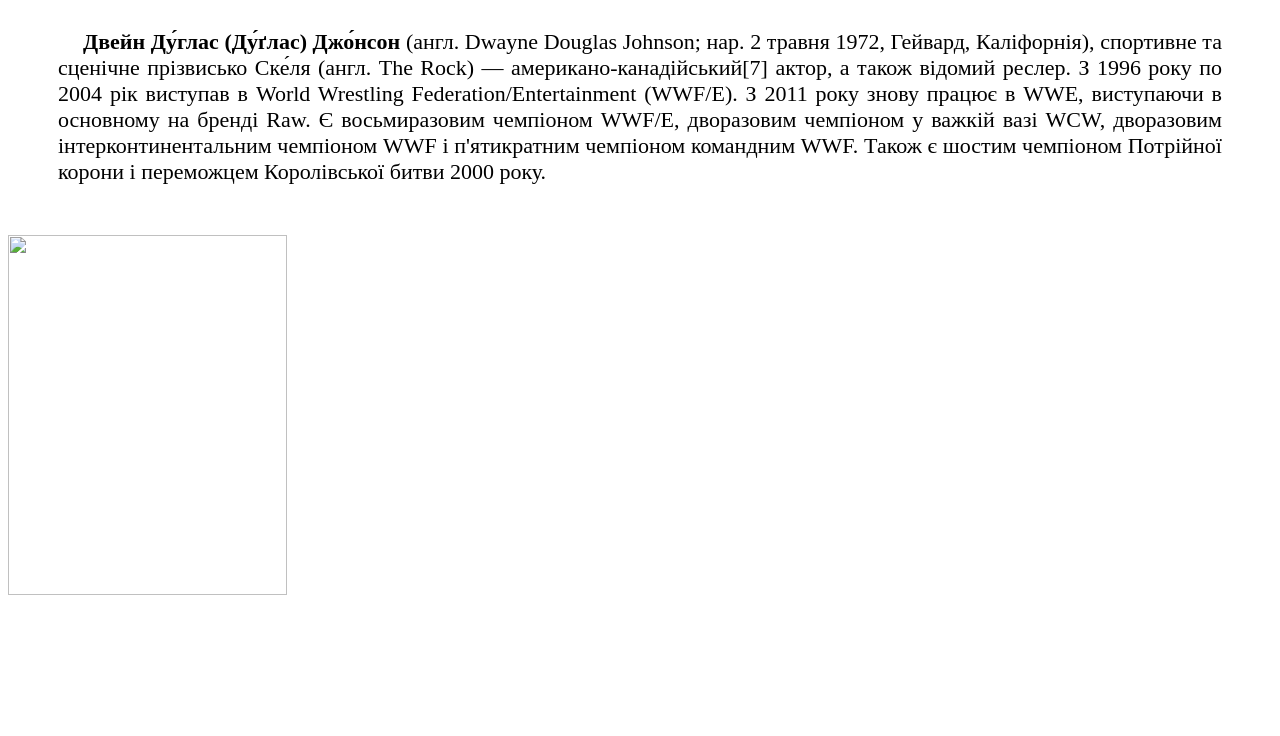
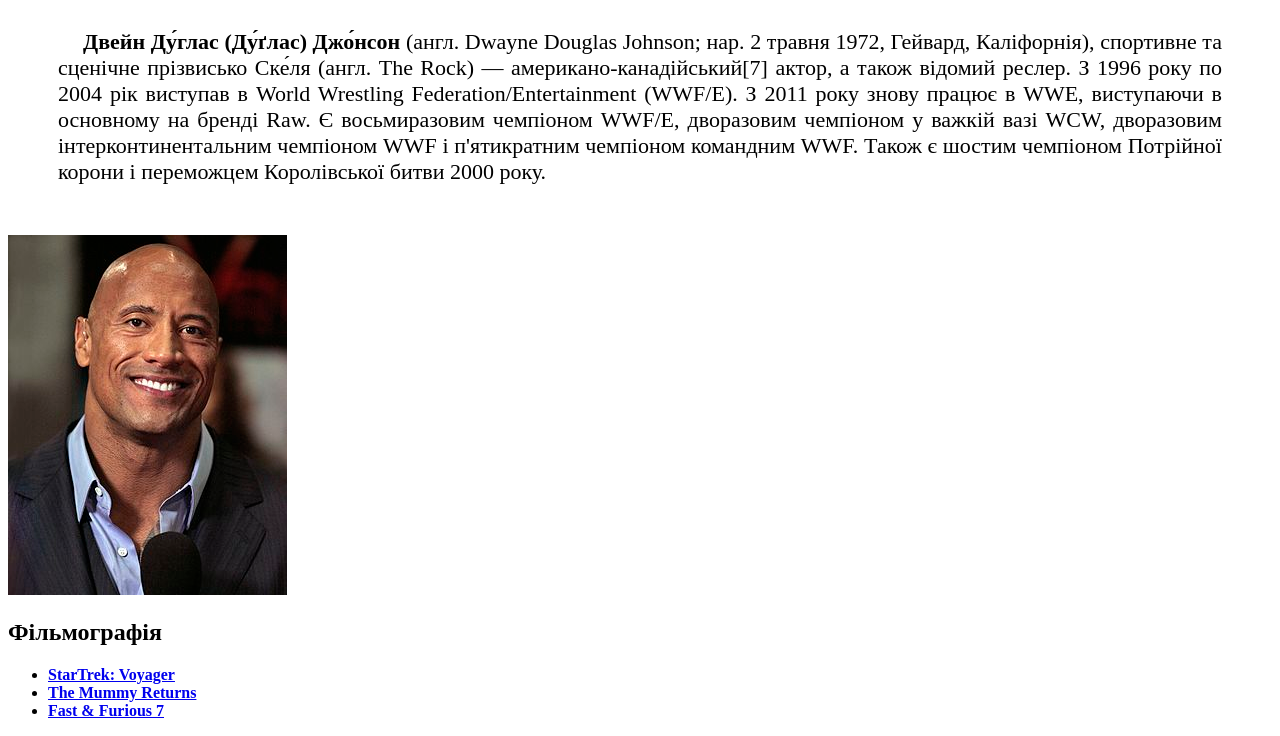
Before and after one commit to SaniaGos/HTML_CSS, a plain HTML site: page lesson_1/index.html in a window 1280 px wide. Shown: the part 79-815 px from the top of the page. Drawn offline with Linux system fonts and the light colour scheme.

Commit message:
fitst_HTML_end

```diff
--- a/lesson_1/index.html
+++ b/lesson_1/index.html
@@ -9,20 +9,37 @@
   <title>Двейн Джонсон</title>
 </head>
 <body>
-
 <h1 style="text-align: center;"><a
         href="https://uk.wikipedia.org/wiki/%D0%94%D0%B2%D0%B5%D0%B9%D0%BD_%D0%94%D0%B6%D0%BE%D0%BD%D1%81%D0%BE%D0%BD"
         target="_blank">Двейн Джонсон</a></h1>
 <p style="font-size:22px; text-indent:25px; text-align: justify; margin: 50px;">
   <b>Двейн Ду́глас (Ду́ґлас) Джо́нсон</b> (англ. Dwayne Douglas Johnson; нар. 2 травня 1972, Гейвард, Каліфорнія),
-    спортивне та сценічне прізвисько Ске́ля (англ. The Rock) — американо-канадійський[7] актор, а також відомий реслер. З
+  спортивне та сценічне прізвисько Ске́ля (англ. The Rock) — американо-канадійський[7] актор, а також відомий реслер.
+  З
   1996 року по 2004 рік виступав в World Wrestling Federation/Entertainment (WWF/E). З 2011 року знову працює в WWE,
   виступаючи в основному на бренді Raw. Є восьмиразовим чемпіоном WWF/E, дворазовим чемпіоном у важкій вазі WCW,
   дворазовим інтерконтинентальним чемпіоном WWF і п'ятикратним чемпіоном командним WWF. Також є шостим чемпіоном
   Потрійної корони і переможцем Королівської битви 2000 року.
 </p>
-
-<img src="Dwayne_Johnson.jpg" height="360" width="279"/>
+<img src="Dwayne_Johnson.jpg" height="360" width="279" alt="Dwayne_Johnson"/>
+<h2>Фільмографія</h2>
+<ul>
+  <li>
+    <a href="https://uk.wikipedia.org/wiki/%D0%97%D0%BE%D1%80%D1%8F%D0%BD%D0%B8%D0%B9_%D1%88%D0%BB%D1%8F%D1%85:_%D0%92%D0%BE%D1%8F%D0%B4%D0%B6%D0%B5%D1%80">
+      <b>StarTrek: Voyager</b>
+    </a>
+  </li>
+  <li>
+    <a href="https://uk.wikipedia.org/wiki/%D0%9C%D1%83%D0%BC%D1%96%D1%8F_%D0%BF%D0%BE%D0%B2%D0%B5%D1%80%D1%82%D0%B0%D1%94%D1%82%D1%8C%D1%81%D1%8F">
+      <b>The Mummy Returns</b>
+    </a>
+  </li>
+  <li>
+    <a href="https://uk.wikipedia.org/wiki/%D0%A4%D0%BE%D1%80%D1%81%D0%B0%D0%B6_7">
+      <b> Fast & Furious 7</b>
+    </a>
+  </li>
+</ul>
 
 </body>
 </html>
```
Also changed, not shown: lesson_1/Dwayne_Johnson.jpg (added), lesson_1/film-strip.svg (added). Lines whose indentation alone changed are shown as unchanged.
